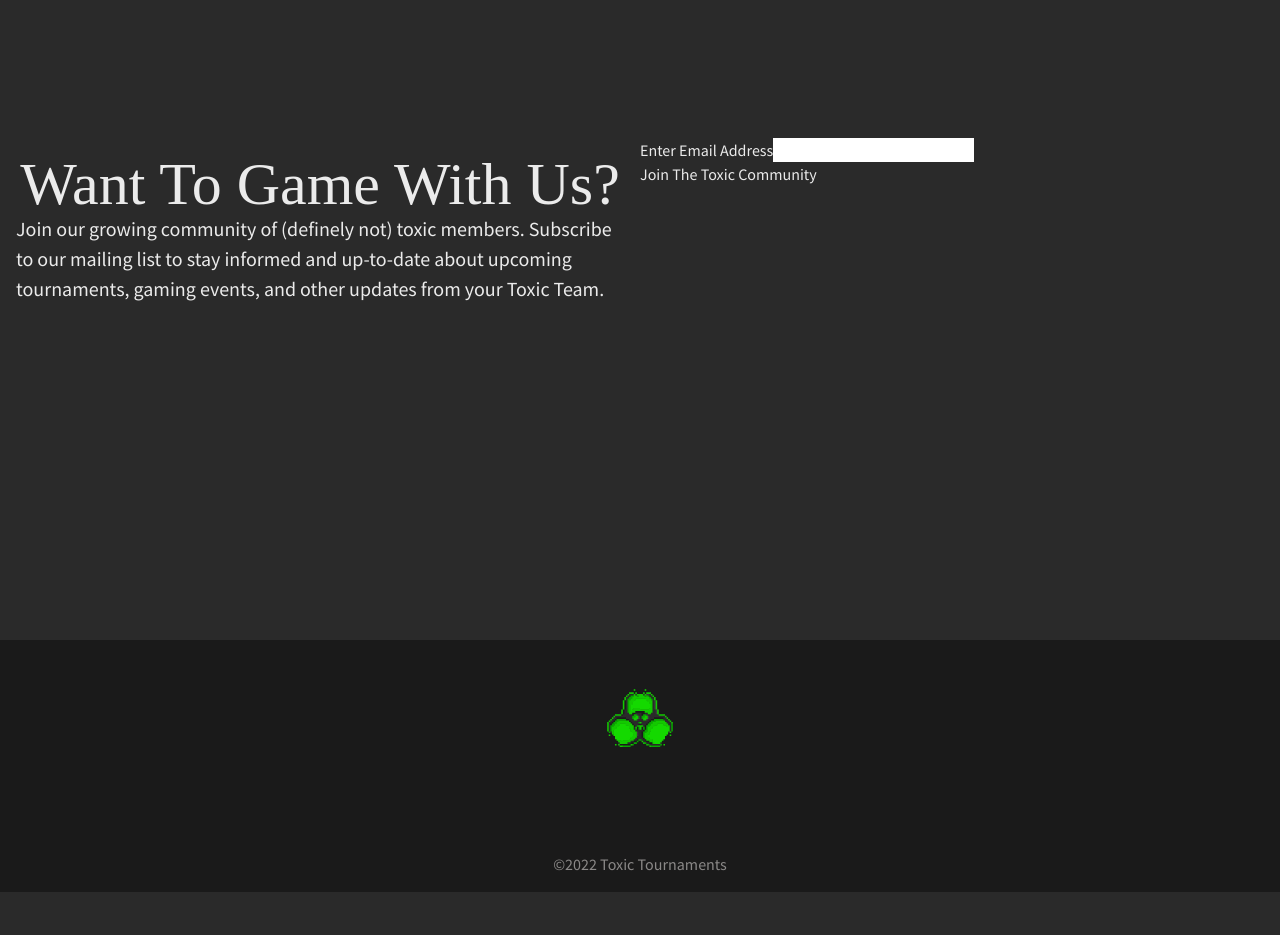
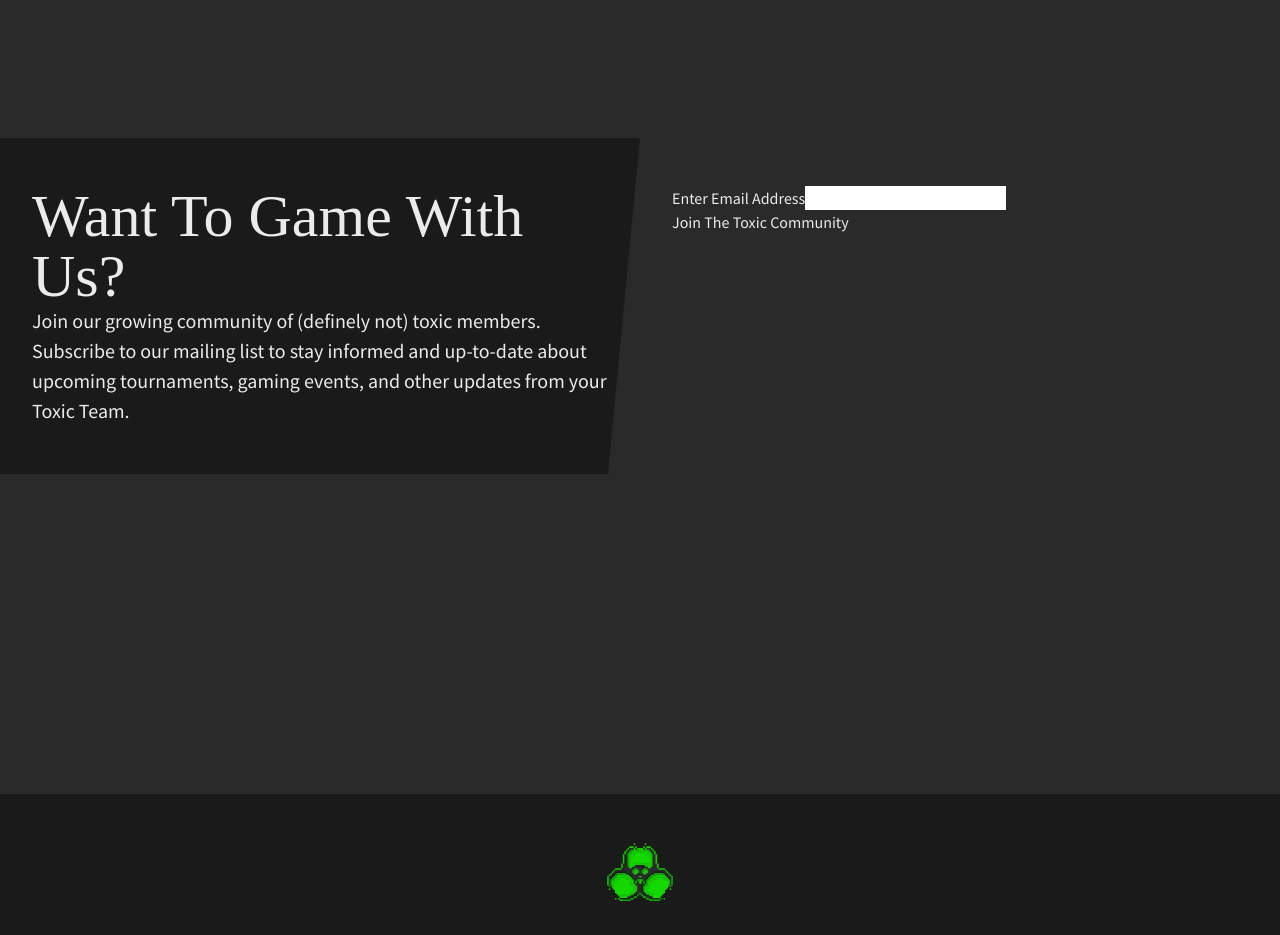
Before and after one commit to austinengelbrecht/toxictournaments, a Vue app: page /home in a window 1280 px wide. Shown: the part 1860-2795 px from the top of the page. Before the commit the page ends 2752 px from the top, so only its background shows below. Built offline with nearby package versions, Linux system fonts and the light colour scheme; some icons are missing; a web font is replaced by a local one.

Commit message:
Styling Email CTA

```diff
--- a/src/components/ContactForm/TheContactForm.vue
+++ b/src/components/ContactForm/TheContactForm.vue
@@ -1,7 +1,7 @@
 <template>
-  <section id="signup" class="mt-[10rem] flex flex-row flex-wrap">
-    <div class="max-w-[50%] p-4 text-left">
-      <BaseHeader :title="`Want to Game with us?`" />
+  <section id="signup" class="signup mt-[10rem] flex flex-row flex-wrap">
+    <div class="signup-cta max-w-[50%] py-12 px-8 text-left bg-onyx-3">
+      <h2 class="capitalize text-6xl">Want to game with us?</h2>
 
       <p>
         Join our growing community of (definely not) toxic members. Subscribe to
@@ -10,7 +10,7 @@
       </p>
     </div>
 
-    <ContactForm />
+    <ContactForm class="px-8 py-12" />
   </section>
 </template>
 
@@ -21,4 +21,19 @@ import ContactForm from "./EmailForm.vue";
 export default { components: { BaseHeader, ContactForm } };
 </script>
 
-<style lang="scss" scoped></style>
+<style lang="scss" scoped>
+.signup {
+  &-cta {
+    clip-path: polygon(0 0, 100% 0%, 95% 100%, 0% 100%);
+
+    &:after {
+      content: "";
+      width: 10px;
+      background-color: $toxic-3;
+    }
+  }
+
+  &-form {
+  }
+}
+</style>
```
